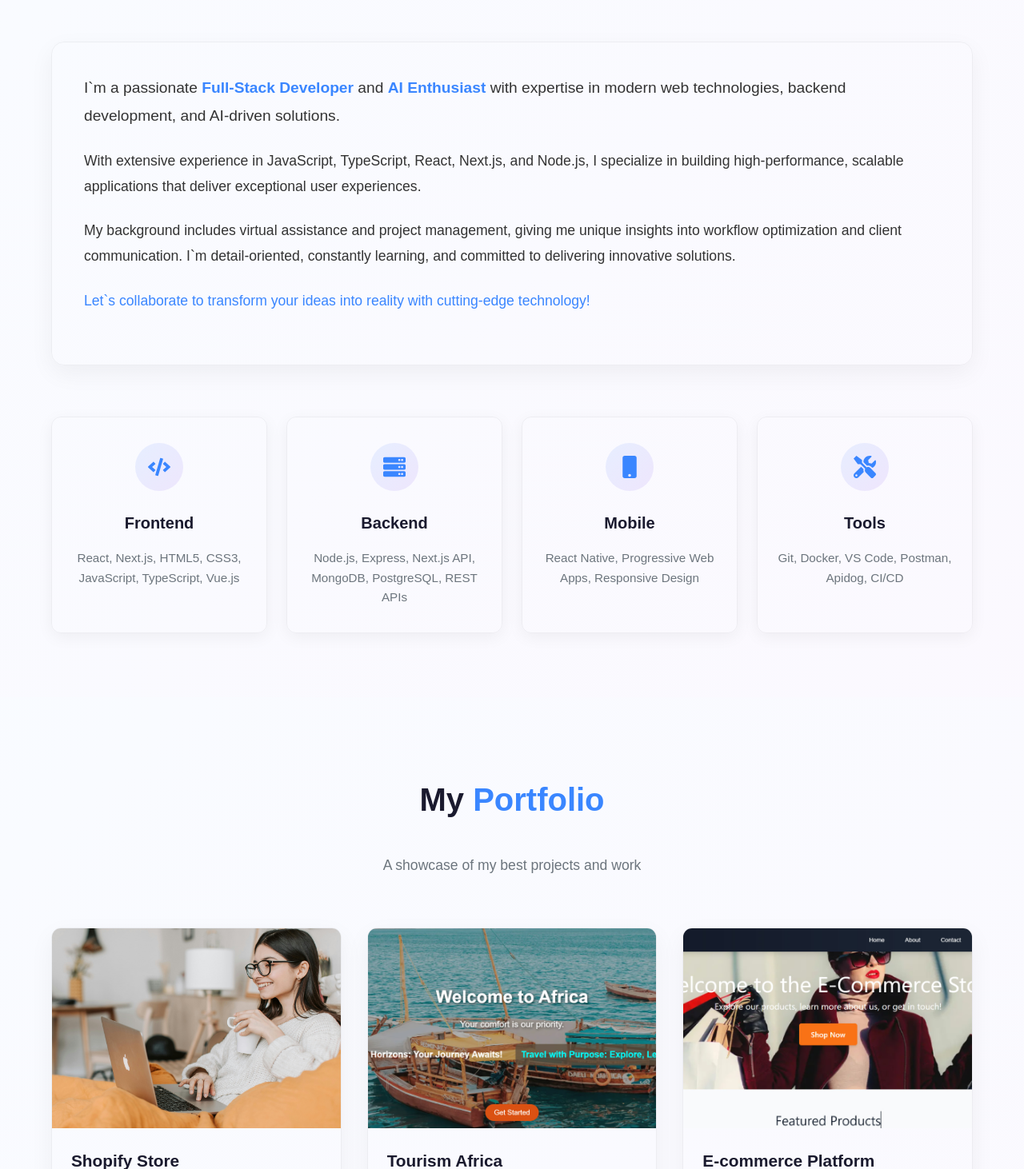
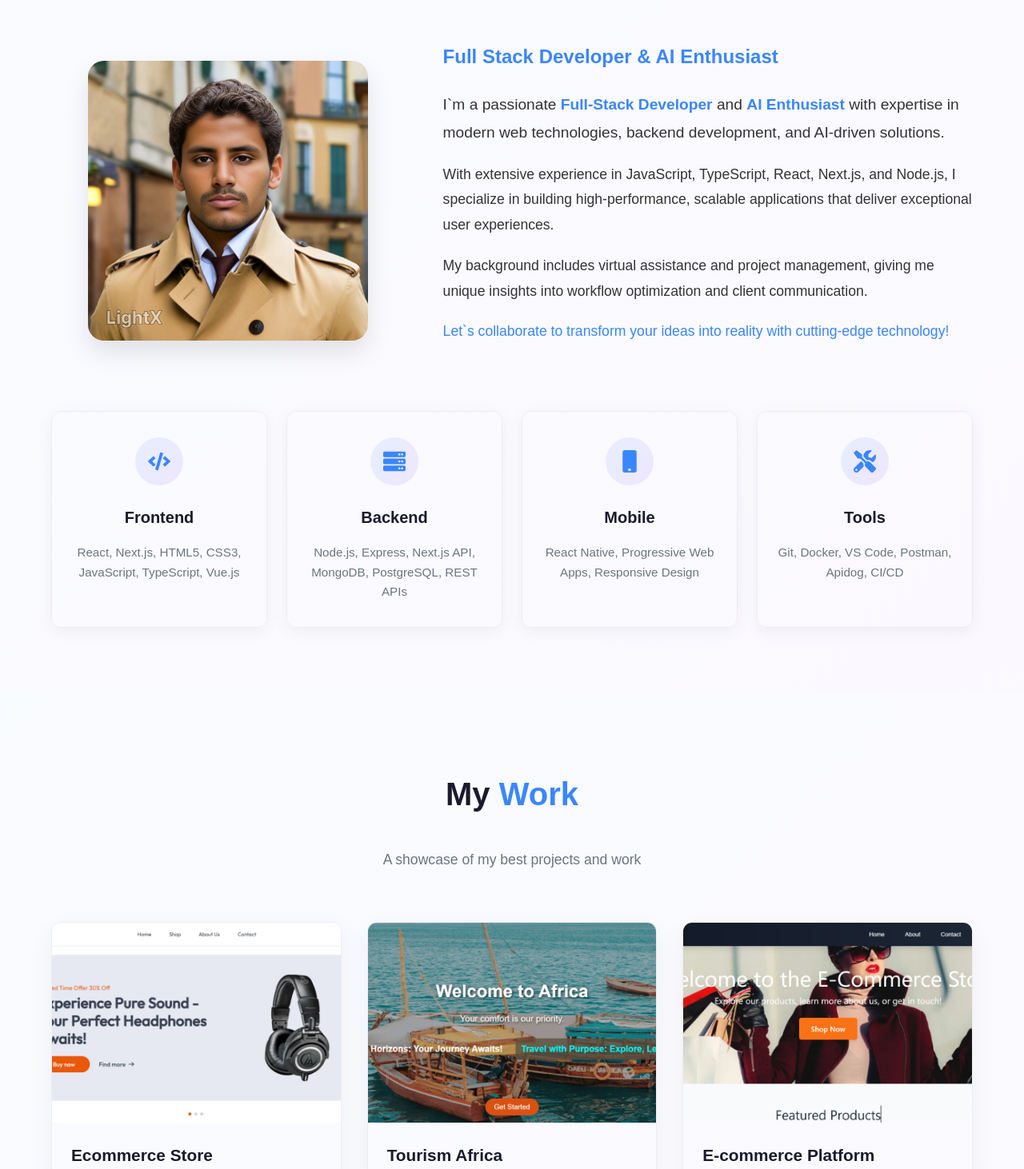
Before and after one commit to siyamregn777/portfolio, a Next.js app: page / in a window 1280 px wide. Shown: the part 928-2390 px from the top of the page at 80% size. Built offline with nearby package versions, Linux system fonts and the light colour scheme.

Commit message:
Refactor code structure for improved readability and maintainability

```diff
--- a/package.json
+++ b/package.json
@@ -21,6 +21,7 @@
     "react-icons": "^5.5.0",
     "react-intersection-observer": "^9.16.0",
     "react-scroll": "^1.9.3",
+    "resend": "^4.4.1",
     "swiper": "^11.2.4",
     "typed.js": "^2.1.0"
   },
--- a/src/app/about/about.css
+++ b/src/app/about/about.css
@@ -48,55 +48,74 @@
   border-radius: 2px;
 }
 
-.about-content {
+/* Photo + Description Grid */
+.about-grid {
+  display: grid;
+  grid-template-columns: 1fr 1.5fr;
+  gap: 3rem;
+  margin-bottom: 4rem;
+}
+
+.about-photo {
+  display: flex;
+  align-items: center;
+  justify-content: center;
+}
+
+.photo-frame {
+  width: 100%;
+  max-width: 350px;
+  aspect-ratio: 1/1;
+  border-radius: 20px;
+  overflow: hidden;
+  box-shadow: 0 15px 30px rgba(0, 0, 0, 0.1);
+  border: 5px solid var(--white);
+  background: var(--light-color);
+}
+
+.profile-photo {
+  width: 100%;
+  height: 100%;
+  object-fit: cover;
+  object-position: center;
+}
+
+.about-description {
   display: flex;
   flex-direction: column;
-  gap: 4rem;
+  justify-content: center;
 }
 
-.about-text {
-  background-color: var(--white);
-  padding: 2.5rem;
-  border-radius: 16px;
-  box-shadow: 0 10px 30px rgba(0, 0, 0, 0.05);
-  position: relative;
-  z-index: 1;
-  border: 1px solid rgba(0, 0, 0, 0.05);
+.description-title {
+  font-size: 1.5rem;
+  font-weight: 600;
+  margin-bottom: 1.5rem;
+  color: var(--primary-color);
 }
 
-.about-text::before {
-  content: '';
-  position: absolute;
-  top: 0;
-  left: 0;
-  width: 4px;
-  height: 100%;
-  background: var(--primary-gradient);
-  border-radius: 4px 0 0 4px;
-}
-
-.about-text p {
-  margin-bottom: 1.5rem;
+.about-description p {
+  margin-bottom: 1.2rem;
   font-size: 1.1rem;
   line-height: 1.8;
   color: var(--text-color);
 }
 
-.about-text .intro-text {
+.about-description .intro-text {
   font-size: 1.2rem;
   font-weight: 500;
 }
 
-.about-text .closing-text {
+.about-description .closing-text {
   font-weight: 500;
   color: var(--primary-color);
 }
 
-.about-text strong {
+.about-description strong {
   color: var(--primary-color);
   font-weight: 600;
 }
 
+/* Skills Section */
 .about-skills {
   display: grid;
   grid-template-columns: repeat(auto-fit, minmax(250px, 1fr));
@@ -150,12 +169,12 @@
 
 /* ===== Responsive Design ===== */
 @media (max-width: 992px) {
-  .about-content {
-    gap: 3rem;
+  .about-grid {
+    gap: 2rem;
   }
 
-  .about-text {
-    padding: 2rem;
+  .photo-frame {
+    max-width: 300px;
   }
 }
 
@@ -163,6 +182,18 @@
   .section-title {
     font-size: 2.2rem;
     margin-bottom: 2.5rem;
+  }
+
+  .about-grid {
+    grid-template-columns: 1fr;
+  }
+
+  .about-photo {
+    margin-bottom: 2rem;
+  }
+
+  .photo-frame {
+    max-width: 280px;
   }
 
   .about-skills {
@@ -179,11 +210,7 @@
     font-size: 2rem;
   }
 
-  .about-text {
-    padding: 1.5rem;
-  }
-
-  .about-text p {
+  .about-description p {
     font-size: 1rem;
   }
 
--- a/src/app/about/page.tsx
+++ b/src/app/about/page.tsx
@@ -1,9 +1,10 @@
 'use client';
 
-import { FaCode, FaServer, FaTools,  FaMobile } from 'react-icons/fa';
+import { FaCode, FaServer, FaTools, FaMobile } from 'react-icons/fa';
 import { motion } from 'framer-motion';
+import Image from 'next/image';
 import './about.css';
-
+import image1 from '../../../public/assets/img/Untitled (6).jpg'
 export default function About() {
   const fadeIn = {
     hidden: { opacity: 0, y: 20 },
@@ -46,14 +47,36 @@ export default function About() {
           About <span className="highlight">Me</span>
         </motion.h2>
 
-        <div className="about-content">
+        <div className="about-grid">
+          {/* Photo Column */}
           <motion.div
-            className="about-text"
+            className="about-photo"
             initial="hidden"
             whileInView="visible"
             viewport={{ once: true }}
             variants={fadeIn}
           >
+            <div className="photo-frame">
+              <Image
+                src={image1} // Replace with your photo path
+                alt="Siyamregn Yeshidagna"
+                width={400}
+                height={400}
+                className="profile-photo"
+                priority
+              />
+            </div>
+          </motion.div>
+
+          {/* Description Column */}
+          <motion.div
+            className="about-description"
+            initial="hidden"
+            whileInView="visible"
+            viewport={{ once: true }}
+            variants={fadeIn}
+          >
+            <h3 className="description-title">Full Stack Developer & AI Enthusiast</h3>
             <p className="intro-text">
               I`m a passionate <strong>Full-Stack Developer</strong> and <strong>AI Enthusiast</strong> with expertise in modern web technologies, backend development, and AI-driven solutions.
             </p>
@@ -61,13 +84,15 @@ export default function About() {
               With extensive experience in JavaScript, TypeScript, React, Next.js, and Node.js, I specialize in building high-performance, scalable applications that deliver exceptional user experiences.
             </p>
             <p>
-              My background includes virtual assistance and project management, giving me unique insights into workflow optimization and client communication. I`m detail-oriented, constantly learning, and committed to delivering innovative solutions.
+              My background includes virtual assistance and project management, giving me unique insights into workflow optimization and client communication.
             </p>
             <p className="closing-text">
               Let`s collaborate to transform your ideas into reality with cutting-edge technology!
             </p>
           </motion.div>
+        </div>
 
+        {/* Skills Section Below */}
         <div className="about-skills">
           {skillCards.map((skill, index) => (
             <motion.div
@@ -98,7 +123,6 @@ export default function About() {
           ))}
         </div>
       </div>
-      </div>
     </section>
   );
 }
--- a/src/app/api/send-email/route.ts
+++ b/src/app/api/send-email/route.ts
@@ -1,35 +1,43 @@
 import { NextResponse } from 'next/server';
-import nodemailer from 'nodemailer';
+import { Resend } from 'resend';
+
+const resend = new Resend(process.env.RESEND_API_KEY);
+
+interface EmailRequest {
+  name: string;
+  email: string;
+  subject: string;
+  message: string;
+}
 
 export async function POST(request: Request) {
   try {
-    const { name, email, subject, message } = await request.json();
+    const { name, email, subject, message } = (await request.json()) as EmailRequest;
 
-    // Debugging: Log environment variables
-    console.log('Email User:', process.env.EMAIL_USER);
-    console.log('Email Pass:', process.env.EMAIL_PASS);
+    if (!process.env.YOUR_EMAIL) {
+      throw new Error('YOUR_EMAIL environment variable is not set');
+    }
 
-    // Configure Nodemailer
-    const transporter = nodemailer.createTransport({
-      service: 'gmail',
-      auth: {
-        user: process.env.EMAIL_USER, // Your email
-        pass: process.env.EMAIL_PASS, // Your app password
-      },
+    // Send to your email
+    await resend.emails.send({
+      from: `${name} <onboarding@resend.dev>`,
+      to: process.env.YOUR_EMAIL, // or [process.env.YOUR_EMAIL] if you prefer array format
+      subject: subject,
+      html: `
+        <p><strong>From:</strong> ${name} (${email})</p>
+        <p><strong>Subject:</strong> ${subject}</p>
+        <p><strong>Message:</strong></p>
+        <p>${message.replace(/\n/g, '<br>')}</p>
+      `,
+      // reply_to: email
     });
 
-    const mailOptions = {
-      from: email,
-      to: process.env.EMAIL_USER,
-      subject: `New Message from ${name}: ${subject}`,
-      text: message,
-    };
-
-    await transporter.sendMail(mailOptions);
-
-    return NextResponse.json({ message: 'Message sent successfully!' }, { status: 200 });
+    return NextResponse.json({ success: true });
   } catch (error) {
     console.error('Error sending email:', error);
-    return NextResponse.json({ message: 'Failed to send message.' }, { status: 500 });
+    return NextResponse.json(
+      { error: 'Failed to send email' },
+      { status: 500 }
+    );
   }
 }
--- a/src/app/page.tsx
+++ b/src/app/page.tsx
@@ -13,7 +13,7 @@ import './globals.css';
 export default function Home() {
   useEffect(() => {
     const typed = new Typed('.typed', {
-      strings: ['Full Stack Developer', 'Freelancer', 'UI/UX Enthusiast', 'Open Source Contributor'],
+      strings: ['Full Stack Developer', 'Freelancer'],
       typeSpeed: 70,
       backSpeed: 40,
       loop: true,
@@ -40,7 +40,7 @@ export default function Home() {
                 Contact Me
               </a>
               <a href="#portfolio" className="btn btn-secondary">
-                View Portfolio
+                View My Work
               </a>
             </div>
           </div>
--- a/src/app/portfolio/page.tsx
+++ b/src/app/portfolio/page.tsx
@@ -1,46 +1,46 @@
 'use client';
 
-import { FaExternalLinkAlt, FaGithub } from 'react-icons/fa';
+import { FaExternalLinkAlt } from 'react-icons/fa';
 import { motion } from 'framer-motion';
 import Image from 'next/image';
 import './portfolio.css';
 
 const projects = [
   {
-    id: 4,
-    title: "Shopify Store",
+    id: 1,
+    title: "Ecommerce Store",
     description: "Custom Shopify ecommerce website built with Liquid templating, featuring product customization and seamless checkout experience.",
-    technologies: ["Shopify", "Liquid", "HTML/CSS", "JavaScript"],
-    image: "/assets/img/shopify.jpg",
-    live: "https://yz6sdp-vb.myshopify.com/",
-    code: "#"
+    technologies: ["Tailwind", "Next-js", "HTML/CSS", "JavaScript"],
+    image: "/assets/img/photo_2025-04-27_03-14-04.jpg",
+    live: "https://glowing-storess.vercel.app/",
+
   },
   {
-    id: 1,
+    id: 2,
     title: "Tourism Africa",
     description: "A comprehensive platform showcasing African tourism destinations with booking functionality and interactive maps.",
     technologies: ["React", "Next.js", "Node.js", "MongoDB", "Mapbox"],
     image: "/assets/img/photo_2025-04-07_12-18-31.jpg",
     live: "https://africa-tourism.vercel.app/",
-    code: "#"
+
   },
   {
-    id: 2,
+    id: 3,
     title: "E-commerce Platform",
     description: "Full-featured online store with product management, cart system, secure checkout, and admin dashboard.",
     technologies: ["React", "Redux", "Node.js", "Express", "MongoDB", "Stripe"],
     image: "/assets/img/photo_2025-04-07_12-19-10.jpg",
     live: "https://e-commerce-store-lac-rho.vercel.app/",
-    code: "#"
+
   },
   {
-    id: 3,
+    id: 4,
     title: "Task Management",
     description: "Productivity app with drag-and-drop interface, team collaboration features, and progress tracking.",
     technologies: ["Vue.js", "Tailwind CSS", "Firebase", "Vuex"],
     image: "/assets/img/photo_2025-04-07_12-19-02.jpg",
     live: "https://taskmanage-ecru.vercel.app/",
-    code: "#"
+
   }
 ];
 
@@ -67,7 +67,7 @@ export default function Portfolio() {
           viewport={{ once: true, margin: "-100px" }}
           variants={fadeIn}
         >
-          <h2 className="section-title">My <span className="highlight">Portfolio</span></h2>
+          <h2 className="section-title">My <span className="highlight">Work</span></h2>
           <p className="section-subtitle">A showcase of my best projects and work</p>
         </motion.div>
 
@@ -103,7 +103,7 @@ export default function Portfolio() {
                     >
                       <FaExternalLinkAlt /> Live Demo
                     </a>
-                    {project.code && (
+                    {/* {project.code && (
                       <a
                         href={project.code}
                         target="_blank"
@@ -112,7 +112,7 @@ export default function Portfolio() {
                       >
                         <FaGithub /> View Code
                       </a>
-                    )}
+                    )} */}
                   </div>
                 </div>
               </div>
--- a/src/components/Footer.tsx
+++ b/src/components/Footer.tsx
@@ -1,5 +1,5 @@
 import Link from 'next/link';
-import { FaGithub, FaLinkedin, FaTwitter, FaEnvelope} from 'react-icons/fa';
+import { FaGithub, FaLinkedin, FaEnvelope} from 'react-icons/fa';
 import { motion } from 'framer-motion';
 import '../styles/footer.css';
 
@@ -15,11 +15,7 @@ export default function Footer() {
       url: "https://linkedin.com/in/yourprofile",
       label: "LinkedIn"
     },
-    {
-      icon: <FaTwitter />,
-      url: "https://twitter.com/yourprofile",
-      label: "Twitter"
-    },
+
     {
       icon: <FaEnvelope />,
       url: "mailto:siyamregnyeshidagna777@gmail.com",
```
Also changed, not shown: public/assets/img/photo_2025-04-27_03-14-04.jpg (added), 1 other file (tests, documents, lock files or other folders). Lines whose indentation alone changed are shown as unchanged.
